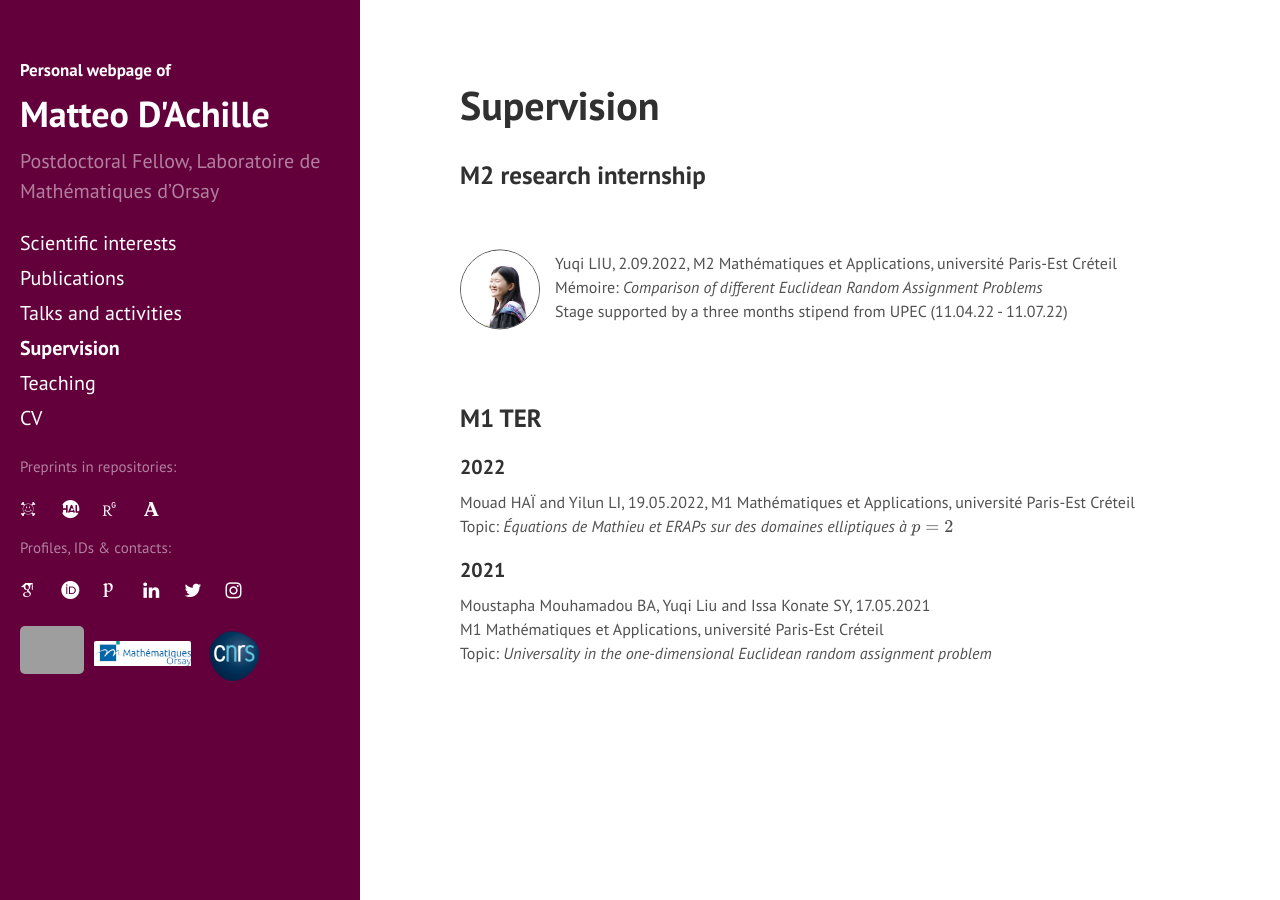
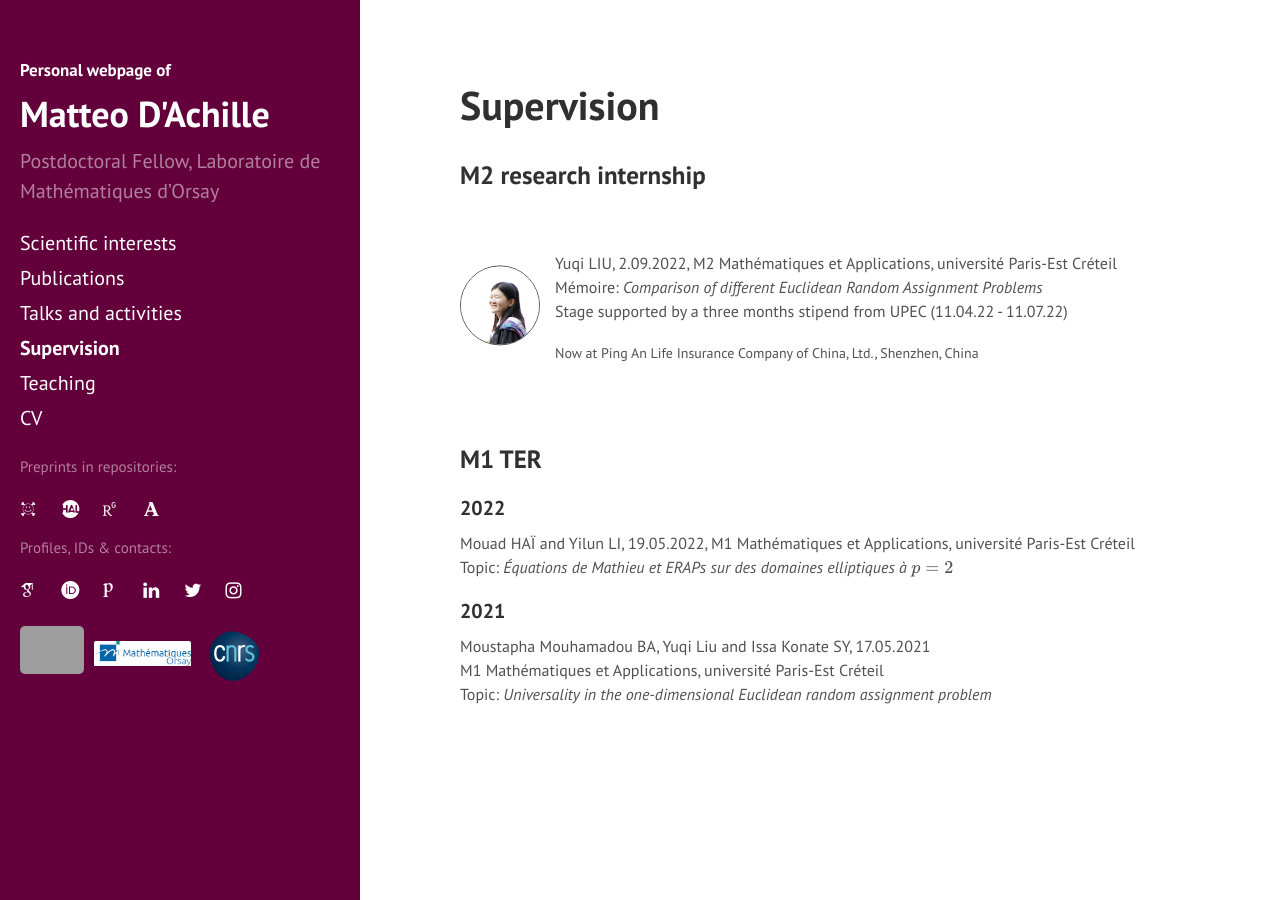
Before and after one commit to matteodachille/matteodachille.github.io, a Jekyll site: the page built from supervision.md, in a window 1280 px wide. Built offline with Jekyll 4.4.1, drawn with Linux system fonts in a browser that asks for light colours; nearby versions of some CDN libraries; some web fonts are replaced; formulas are drawn with MathJax 3; grey boxes are pictures that could not be loaded.

Commit message:
Updated Liu's info

```diff
--- a/supervision.md
+++ b/supervision.md
@@ -14,11 +14,13 @@ order: 5
 
   <br/>
 
-<img style="max-height:80px; position: relative; float:left; top: 50%; border:solid 0.05em;transform: translateY(-2%); margin-right:15px !important; border-radius: 50%;" src="../assets/Liu.jpeg">
+<img style="max-height:80px; position: relative; float:left; top: 50%; border:solid 0.05em;transform: translateY(18%); margin-right:15px !important; border-radius: 50%;" src="../assets/Liu.jpeg">
 Yuqi LIU, 2.09.2022, M2 Mathématiques et Applications, université Paris-Est Créteil <br/>
   Mémoire: _Comparison of different Euclidean Random Assignment Problems_<br/>
-  Stage supported by a three months stipend from UPEC (11.04.22 - 11.07.22)
+  Stage supported by a three months stipend from UPEC (11.04.22 - 11.07.22) <br/>
   {: style="font-size: 16px" }
+  Now at Ping An Life Insurance Company of China, Ltd., Shenzhen, China
+  {: style="font-size: 14px" }
 
   <br/>
 
```
